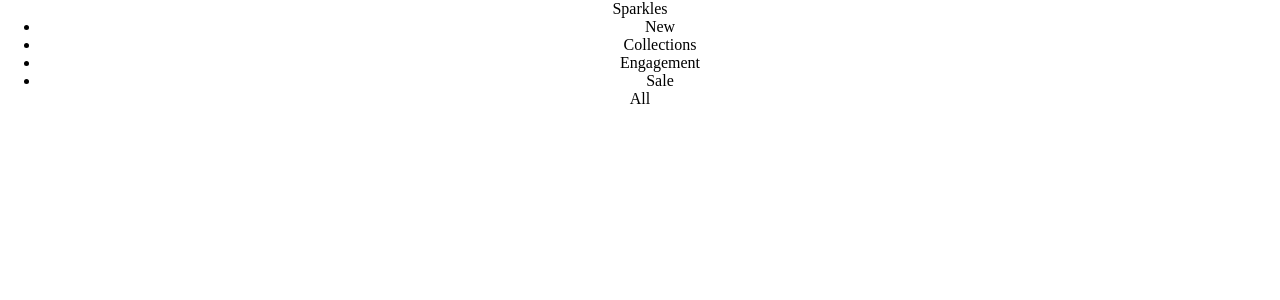
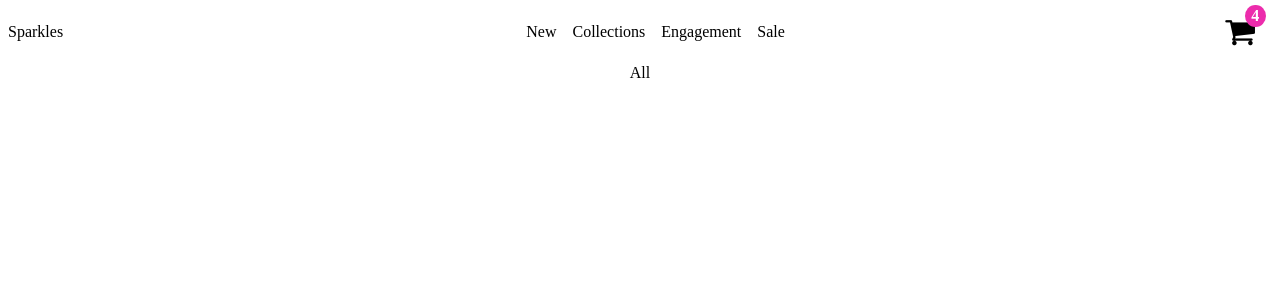
Before and after one commit to RReiso/sparkles, a React (Create React App) app: page / in a window 1280 px wide. Shown: the top 300 px of the page. Built offline with nearby package versions, Linux system fonts and the light colour scheme.

Commit message:
Add cart icon

```diff
--- a/public/index.html
+++ b/public/index.html
@@ -9,7 +9,10 @@
       name="description"
       content="Web site created using create-react-app"
     />
-    <link rel="apple-touch-icon" href="%PUBLIC_URL%/logo192.png" />
+    <link
+      rel="stylesheet"
+      href="https://cdnjs.cloudflare.com/ajax/libs/font-awesome/4.7.0/css/font-awesome.min.css"
+    />
     <!--
       manifest.json provides metadata used when your web app is installed on a
       user's mobile device or desktop. See https://developers.google.com/web/fundamentals/web-app-manifest/
--- /dev/null
+++ b/src/components/CartIcon.js
@@ -0,0 +1,20 @@
+import React from "react";
+import "../styles/CartIcon.scss";
+
+const CartIcon = () => {
+  return (
+    <div id="cart-icon">
+      <span className="p1 fa-stack fa-2x has-badge" data-count={4}>
+        <i
+          className="p3 fa fa-shopping-cart fa-stack-1x xfa-inverse"
+          data-count="4b"
+        ></i>
+      </span>
+      <div class="dropdown-content">
+        <p>Hello World!</p>
+      </div>
+    </div>
+  );
+};
+
+export default CartIcon;
--- a/src/components/Header.js
+++ b/src/components/Header.js
@@ -1,10 +1,12 @@
 import React from "react";
 import NavListItem from "./NavListItem";
+import "../styles/Header.scss";
+import CartIcon from "./CartIcon";
 
 const Header = ({ setCurrentCategory }) => {
   return (
     <nav id="navbar" className="nav">
-      <p onClick={(e) => setCurrentCategory("all")}>Sparkles</p>
+      <p onClick={(e) => setCurrentCategory("All")}>Sparkles</p>
       <ul className="nav-list">
         <NavListItem title={"New"} setCurrentCategory={setCurrentCategory} />
         <NavListItem
@@ -17,6 +19,7 @@
         />
         <NavListItem title={"Sale"} setCurrentCategory={setCurrentCategory} />
       </ul>
+      <CartIcon />
     </nav>
   );
 };
--- a/src/components/NavListItem.js
+++ b/src/components/NavListItem.js
@@ -1,4 +1,5 @@
 import React from "react";
+import "../styles/NavListItem.scss";
 
 const NavListItem = ({ title, setCurrentCategory }) => {
   return (
--- /dev/null
+++ b/src/styles/CartIcon.scss
@@ -0,0 +1,35 @@
+#cart-icon {
+  cursor: pointer;
+  position: relative;
+}
+
+#cart-icon .p1[data-count]:after {
+  position: absolute;
+  right: 10%;
+  top: 8%;
+  content: attr(data-count);
+  font-size: 1rem;
+  padding: 0.2rem 0.4rem;
+  border-radius: 50%;
+  line-height: 1rem;
+  color: white;
+  background: rgb(236, 44, 172);
+  text-align: center;
+  min-width: 1rem;
+  font-weight: bold;
+}
+
+.dropdown-content {
+  display: none;
+  position: absolute;
+  background-color: #f9f9f9;
+  right: 0px;
+  min-width: 100px;
+  box-shadow: 0px 8px 16px 0px rgba(0, 0, 0, 0.2);
+  padding: 12px 16px;
+  z-index: 1;
+}
+
+#cart-icon:hover .dropdown-content {
+  display: block;
+}
--- /dev/null
+++ b/src/styles/Header.scss
@@ -0,0 +1,11 @@
+.nav {
+  display: flex;
+  justify-content: space-between;
+  align-items: center;
+  padding: 0 0.5rem;
+}
+
+.nav-list {
+  display: flex;
+  list-style-type: none;
+}
--- /dev/null
+++ b/src/styles/NavListItem.scss
@@ -0,0 +1,3 @@
+.nav-link {
+  padding: 0 0.5rem;
+}
```
